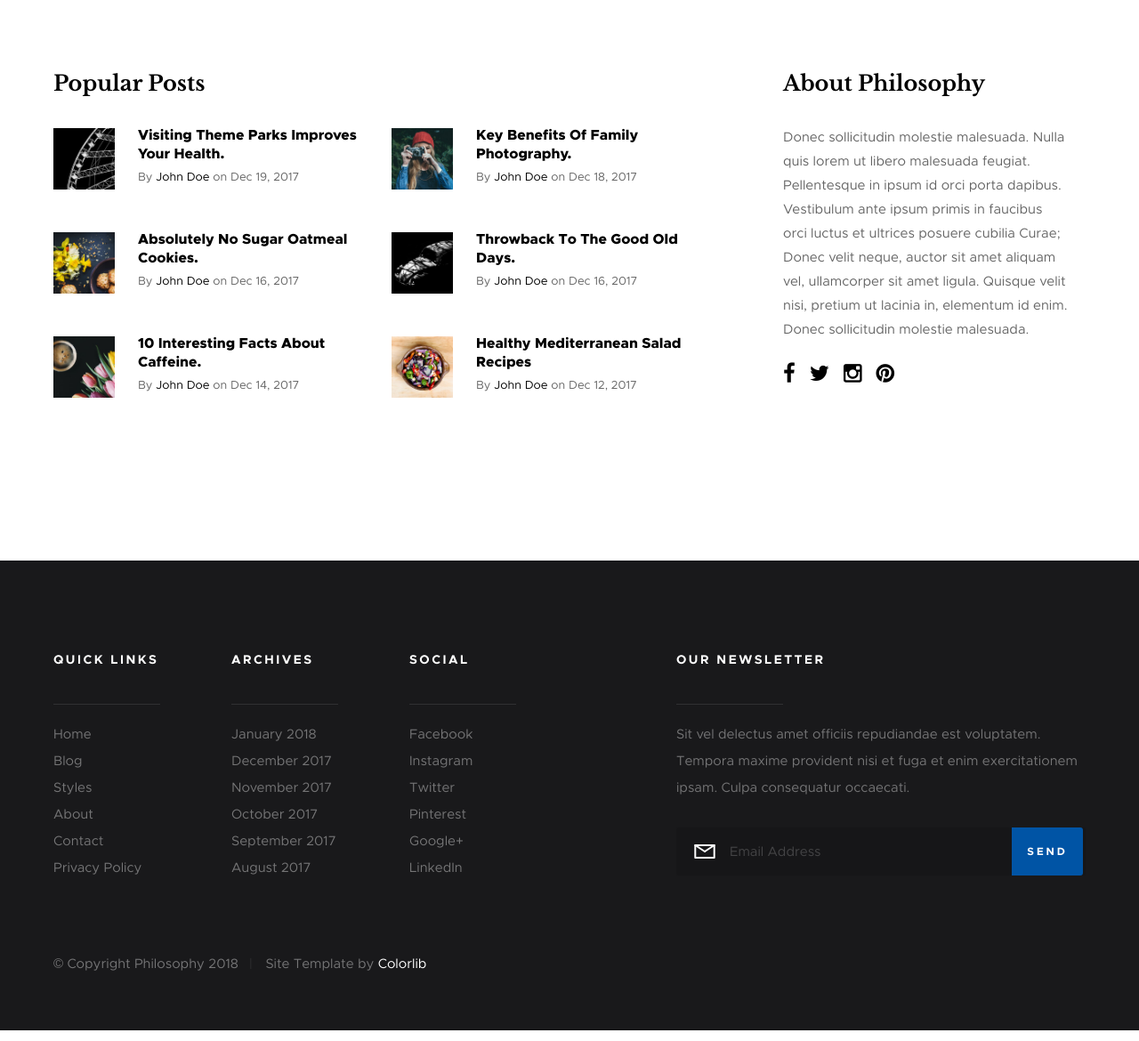
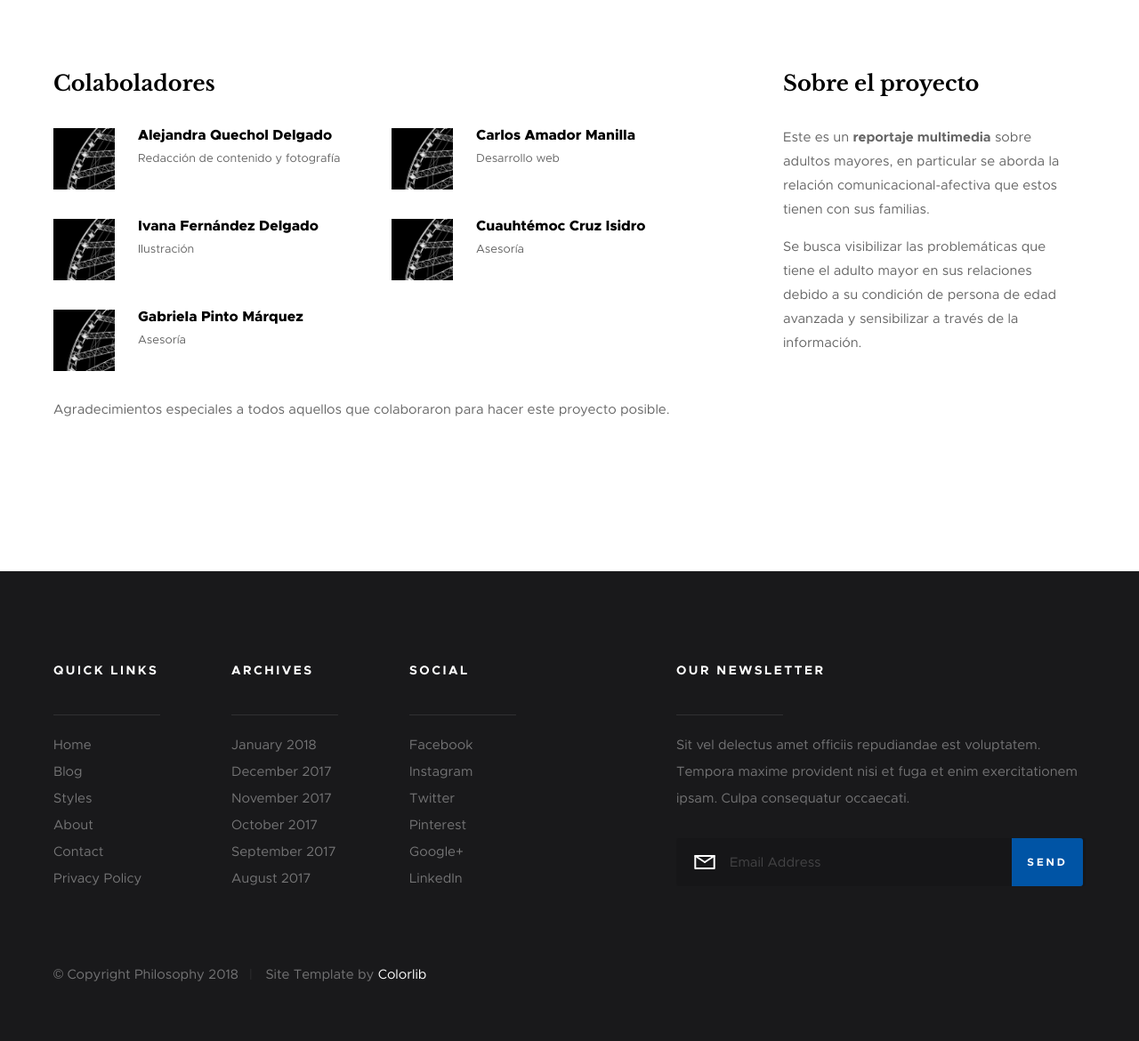
Before and after one commit to Carlos2396/Reportaje, a Laravel app: page / in a window 1280 px wide. Shown: the part 684-1854 px from the top of the page at 89% size. Run offline with Laravel 8, Linux system fonts and the light colour scheme.

Commit message:
Added content

```diff
--- a/resources/views/index.blade.php
+++ b/resources/views/index.blade.php
@@ -8,93 +8,24 @@
         <div class="row top">
 
             <div class="col-eight md-six tab-full popular">
-                <h3>Popular Posts</h3>
+                <h3>Colaboladores</h3>
 
                 <div class="block-1-2 block-m-full popular__posts">
-                    <article class="col-block popular__post">
-                        <a href="#0" class="popular__thumb">
-                            <img src="images/thumbs/small/wheel-150.jpg" alt="">
-                        </a>
-                        <h5><a href="#0">Visiting Theme Parks Improves Your Health.</a></h5>
-                        <section class="popular__meta">
-                                <span class="popular__author"><span>By</span> <a href="#0"> John Doe</a></span>
-                            <span class="popular__date"><span>on</span> <time datetime="2017-12-19">Dec 19, 2017</time></span>
-                        </section>
-                    </article>
-                    <article class="col-block popular__post">
-                        <a href="#0" class="popular__thumb">
-                            <img src="images/thumbs/small/shutterbug-150.jpg" alt="">
-                        </a>
-                        <h5><a href="#0">Key Benefits Of Family Photography.</a></h5>
-                        <section class="popular__meta">
-                            <span class="popular__author"><span>By</span> <a href="#0"> John Doe</a></span>
-                            <span class="popular__date"><span>on</span> <time datetime="2017-12-18">Dec 18, 2017</time></span>
-                        </section>
-                    </article>
-                    <article class="col-block popular__post">
-                        <a href="#0" class="popular__thumb">
-                            <img src="images/thumbs/small/cookies-150.jpg" alt="">
-                        </a>
-                        <h5><a href="#0">Absolutely No Sugar Oatmeal Cookies.</a></h5>
-                        <section class="popular__meta">
-                                <span class="popular__author"><span>By</span> <a href="#0"> John Doe</a></span>
-                            <span class="popular__date"><span>on</span> <time datetime="2017-12-16">Dec 16, 2017</time></span>
-                        </section>
-                    </article>
-                    <article class="col-block popular__post">
-                        <a href="#0" class="popular__thumb">
-                            <img src="images/thumbs/small/beetle-150.jpg" alt="">
-                        </a>
-                        <h5><a href="#0">Throwback To The Good Old Days.</a></h5>
-                        <section class="popular__meta">
-                            <span class="popular__author"><span>By</span> <a href="#0"> John Doe</a></span>
-                            <span class="popular__date"><span>on</span> <time datetime="2017-12-16">Dec 16, 2017</time></span>
-                        </section>
-                    </article>
-                    <article class="col-block popular__post">
-                        <a href="#0" class="popular__thumb">
-                            <img src="images/thumbs/small/tulips-150.jpg" alt="">
-                        </a>
-                        <h5><a href="#0">10 Interesting Facts About Caffeine.</a></h5>
-                        <section class="popular__meta">
-                            <span class="popular__author"><span>By</span> <a href="#0"> John Doe</a></span>
-                            <span class="popular__date"><span>on</span> <time datetime="2017-12-14">Dec 14, 2017</time></span>
-                        </section>
-                    </article>
-                    <article class="col-block popular__post">
-                        <a href="#0" class="popular__thumb">
-                            <img src="images/thumbs/small/salad-150.jpg" alt="">
-                        </a>
-                        <h5><a href="#0">Healthy Mediterranean Salad Recipes</a></h5>
-                        <section class="popular__meta">
-                            <span class="popular__author"><span>By</span> <a href="#0"> John Doe</a></span>
-                            <span class="popular__date"><span>on</span> <time datetime="2017-12-12">Dec 12, 2017</time></span>
-                        </section>
-                    </article>
+
+                    @include('layouts.colaborator', ['name' => 'Alejandra Quechol Delgado', 'task' => 'Redacción de contenido y fotografía', 'image' => 'images/thumbs/small/wheel-150.jpg'])
+                    @include('layouts.colaborator', ['name' => 'Carlos Amador Manilla', 'task' => 'Desarrollo web', 'image' => 'images/thumbs/small/wheel-150.jpg'])
+                    @include('layouts.colaborator', ['name' => 'Ivana Fernández Delgado', 'task' => 'Ilustración', 'image' => 'images/thumbs/small/wheel-150.jpg'])
+                    @include('layouts.colaborator', ['name' => 'Cuauhtémoc Cruz Isidro', 'task' => 'Asesoría', 'image' => 'images/thumbs/small/wheel-150.jpg'])
+                    @include('layouts.colaborator', ['name' => 'Gabriela Pinto Márquez', 'task' => 'Asesoría', 'image' => 'images/thumbs/small/wheel-150.jpg'])
                 </div> <!-- end popular_posts -->
+                <p>Agradecimientos especiales a todos aquellos que colaboraron para hacer este proyecto posible.</p>
             </div> <!-- end popular -->
 
             <div class="col-four md-six tab-full about">
-                <h3>About Philosophy</h3>
+                <h3>Sobre el proyecto</h3>
 
-                <p>
-                Donec sollicitudin molestie malesuada. Nulla quis lorem ut libero malesuada feugiat. Pellentesque in ipsum id orci porta dapibus. Vestibulum ante ipsum primis in faucibus orci luctus et ultrices posuere cubilia Curae; Donec velit neque, auctor sit amet aliquam vel, ullamcorper sit amet ligula. Quisque velit nisi, pretium ut lacinia in, elementum id enim. Donec sollicitudin molestie malesuada.
-                </p>
-
-                <ul class="about__social">
-                    <li>
-                        <a href="#0"><i class="fa fa-facebook" aria-hidden="true"></i></a>
-                    </li>
-                    <li>
-                        <a href="#0"><i class="fa fa-twitter" aria-hidden="true"></i></a>
-                    </li>
-                    <li>
-                        <a href="#0"><i class="fa fa-instagram" aria-hidden="true"></i></a>
-                    </li>
-                    <li>
-                        <a href="#0"><i class="fa fa-pinterest" aria-hidden="true"></i></a>
-                    </li>
-                </ul> <!-- end header__social -->
+                <p>Este es un <strong>reportaje multimedia</strong> sobre adultos mayores, en particular se aborda la relación comunicacional-afectiva que estos tienen con sus familias. </p>
+                <p>Se busca visibilizar las problemáticas que tiene el adulto mayor en sus relaciones debido a su condición de persona de edad avanzada y sensibilizar a través de la información.</p>
             </div> <!-- end about -->
 
         </div> <!-- end row -->
--- /dev/null
+++ b/resources/views/layouts/colaborator.blade.php
@@ -0,0 +1,9 @@
+<article class="col-block popular__post">
+    <a href="#" class="popular__thumb">
+        <img src="{{ asset($image) }}" alt="">
+    </a>
+    <h5>{{ $name }}</h5>
+    <section class="popular__meta">
+            <span class="popular__author"><span>{{ $task }}</span></span>
+    </section>
+</article>
--- a/resources/views/posts/independent.blade.php
+++ b/resources/views/posts/independent.blade.php
@@ -67,6 +67,8 @@
             <p>Es importante reconocer que los especialistas pueden ayudar a mejorar las dinámicas de convivencia con los adultos mayores al ofrecer soluciones. Si bien, la familia debe ser el apoyo principal, no tiene que trabajar sola.</p>
             <p>Los adultos mayores deben tener una participación activa, es decir, un rol y ser incluídos en las actividades de toda índole de forma cotidiana. La OMS advierte que es importante “la participación social en la edad avanzada, la contribución que las personas mayores pueden hacer en todos los niveles de la sociedad y el potencial para que esto sea lo normal y no una excepción”. Un factor determinante para que esto sea posible es el entorno, ya que socialmente los adultos mayores son segregados y subestimados; a pesar de tener suficientes capacidades y disposición. </p>
             <p>Entender a la vejez implica reconocer que si bien, trae retos y dificultades, es una etapa que tiene cientos de posibilidades. Atender las necesidades de esta etapa es un beneficio presente y futuro, pues el bienestar de estas generaciones es la base del bienestar de las futuras; el mundo está envejeciendo y es en primera persona también. Sobre el papel que tiene la familia no hay que olvidar que el niño aprende del grande y la manera en que sean tratados hoy los abuelos será reflejo de cómo serán tratados los padres en el futuro.</p>
+
+            <h2>Problemáticas en los adultos mayores</h2>
         </div>
 
         <div class="s-content__media col-full">
```
